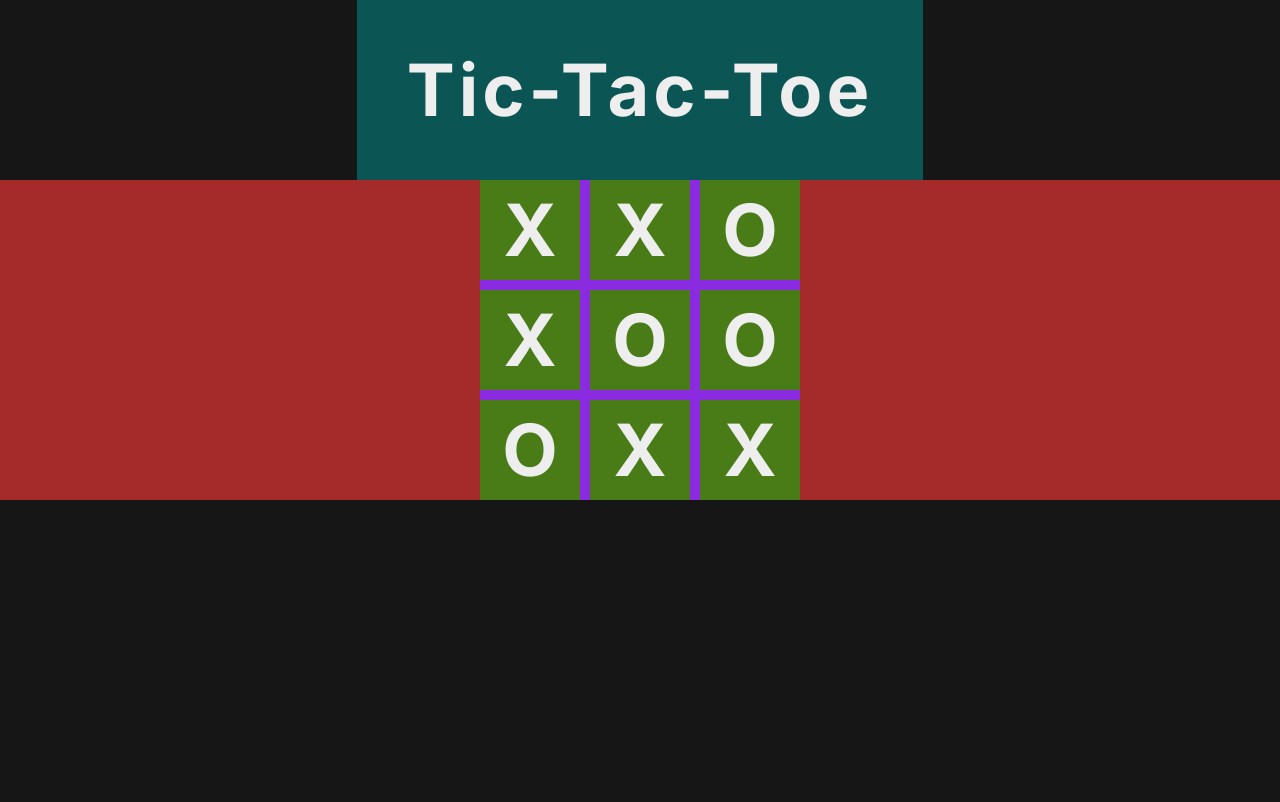
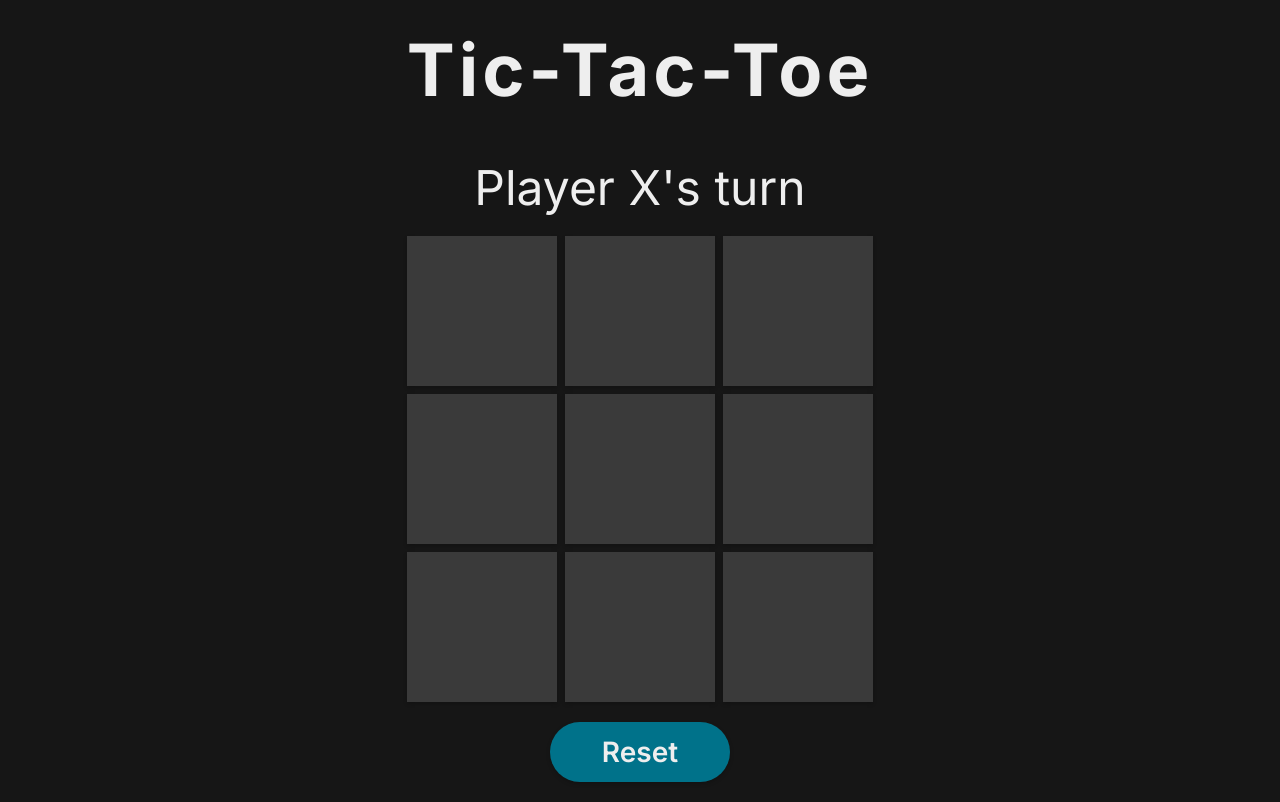
Before and after one commit to David-Vaclavik/Tic-Tac-Toe, a plain HTML site: page index.html in a window 1280 px wide. Drawn offline with Linux system fonts and the light colour scheme.

Commit message:
Implement game logic and UI improvements
- Add winner and tie detection for Tic-Tac-Toe
- Disable cells after game ends
- Add reset functionality to restart the game

```diff
--- a/index.html
+++ b/index.html
@@ -21,19 +21,34 @@
     </header>
 
     <main>
+        <!-- <div class="controls">
+            <button>Player 1: X</button>
+            <button>Player 2: O</button>
+            <button data-reset>Reset</button>
+        </div> -->
+
+        <div class="display" data-display>
+            <!-- <h2>Test</h2> -->
+        </div>
+
         <div class="gameboard-container">
-            <!-- <h3>gameboard-container</h3> -->
-            <div class="cell">X</div>
-            <div class="cell">X</div>
-            <div class="cell">O</div>
+            <button class="cell" data-row="0" data-col="0"></button>
+            <button class="cell" data-row="0" data-col="1"></button>
+            <button class="cell" data-row="0" data-col="2"></button>
 
-            <div class="cell">X</div>
-            <div class="cell">O</div>
-            <div class="cell">O</div>
+            <button class="cell" data-row="1" data-col="0"></button>
+            <button class="cell" data-row="1" data-col="1"></button>
+            <button class="cell" data-row="1" data-col="2"></button>
 
-            <div class="cell">O</div>
-            <div class="cell">X</div>
-            <div class="cell">X</div>
+            <button class="cell" data-row="2" data-col="0"></button>
+            <button class="cell" data-row="2" data-col="1"></button>
+            <button class="cell" data-row="2" data-col="2"></button>
+        </div>
+
+        <div class="controls">
+            <!-- <button>Player 1: X</button>
+            <button>Player 2: O</button> -->
+            <button data-reset>Reset</button>
         </div>
     </main>
 
--- a/script.js
+++ b/script.js
@@ -47,6 +47,29 @@ function gameController(
     let round = 0;
     let board = gameboard();
 
+    const cell = document.querySelectorAll('.cell')
+    const display = document.querySelector('[data-display]')
+
+
+    const resetBoard = () => {
+        round = 0;
+        activePlayer = 0;
+        board = gameboard();
+
+        cell.forEach(c => {
+            c.textContent = '';
+            c.disabled = false;
+        });
+
+        display.textContent = `Player ${players[activePlayer].marker}'s turn`;
+    }
+
+    const disableCells = () => {
+        cell.forEach(c => {
+            c.disabled = true;
+        });
+    }
+
     const checkWinner = () => {
         round++;
         // console.log(round);
@@ -58,6 +81,9 @@ function gameController(
                 board[row].every(cell => cell === board[row][0])
             ) {
                 console.log("winner winner chicken dinner ROWS");
+                display.textContent = `Player ${board[row][0]} has won!`;
+                disableCells();
+                // resetBoard();
                 return board[row][0]; // Return 'X' or 'O'
             }
         }
@@ -73,6 +99,9 @@ function gameController(
                 first === board[2][column]
             ) {
                 console.log("winner winner chicken dinner COLUMNS: " + board[0][column]);
+                display.textContent = `Player ${first} has won!`;
+                disableCells();
+                // resetBoard();
                 return board[0][column]; // Return 'X' or 'O'
             }
         }
@@ -84,6 +113,9 @@ function gameController(
             board[1][1] === board[2][2]
         ) {
             console.log("winner winner chicken dinner main DIAGONAL: " + board[0][0]);
+            display.textContent = `Player ${board[0][0]} has won!`;
+            disableCells();
+            // resetBoard();
             return board[0][0]; // Return 'X' or 'O'
         }
         if (
@@ -92,20 +124,20 @@ function gameController(
             board[1][1] === board[2][0]
         ) {
             console.log("winner winner chicken dinner anti-main DIAGONAL: " + board[0][2]);
+            display.textContent = `Player ${board[0][2]} has won!`;
+            disableCells();
+            // resetBoard();
             return board[0][2]; // Return 'X' or 'O'
         }
 
         if (round === 9) {
             console.log("It's a TIE!!!!!");
-            round = 0;
-            turn = 1; // set turn to 1 so next play on new board will also be player 1
-
-            //: Reset board
-            board = gameboard();
+            display.textContent = "It's a TIE!!!!!";
+            // resetBoard();
         }
     }
 
-    let turn = 0;
+    let activePlayer = 0;
 
     const makeMark = (row, column) => {
         if (board[row][column] === 'X' || board[row][column] === 'O') {
@@ -113,19 +145,51 @@ function gameController(
             return;
         }
 
-        console.log(`${players[turn].name} plays:`);
-        board[row][column] = players[turn].marker;
+        console.log(`${players[activePlayer].name} plays:`);
+        board[row][column] = players[activePlayer].marker;
 
         console.log(board);
 
+        activePlayer > 0 ? activePlayer-- : activePlayer++;
+
+        display.textContent = `Player ${players[activePlayer].marker}'s turn`;
+
         checkWinner();
 
-        turn > 0 ? turn-- : turn++;
     }
 
-    return {players, makeMark};
+    display.textContent = `Player ${players[activePlayer].marker}'s turn`;
+    // activePlayer === 0 ?
+    // display.textContent = `Player ${players[activePlayer].marker}'s turn` :
+    // activePlayer++;
 
+    // Fills cell
+    document.addEventListener('click', (e) => {
+        if (e.target.classList.contains('cell') && e.target.textContent === '') {
+            e.target.textContent = players[activePlayer].marker
+
+            const row = Number(e.target.dataset.row);
+            const col = Number(e.target.dataset.col);
+
+            makeMark(row, col);
+        }
+    });
+
+    return {players, makeMark, resetBoard};
 }
+
+function initEventListeners() {
+    // console.log("initEventListeners");
+    const resetBtn = document.querySelector("[data-reset]")
+    const cell = document.querySelectorAll('.cell')
+
+    resetBtn.addEventListener('click', () => {
+        console.log("reset");
+        game.resetBoard();
+    })
+}
+
+initEventListeners();
 
 const game = gameController();
 
@@ -160,29 +224,22 @@ game.makeMark(2, 2);
 // game.makeMark(2, 0);
 
 // TIE
-game.makeMark(0, 0);
-game.makeMark(0, 2);
-game.makeMark(0, 1);
+// game.makeMark(0, 0);
+// game.makeMark(0, 2);
+// game.makeMark(0, 1);
 
-game.makeMark(1, 1);
-game.makeMark(2, 2);
-game.makeMark(1, 0);
+// game.makeMark(1, 1);
+// game.makeMark(2, 2);
+// game.makeMark(1, 0);
 
-game.makeMark(1, 2);
-game.makeMark(2, 1);
-game.makeMark(2, 0);
+// game.makeMark(1, 2);
+// game.makeMark(2, 1);
+// game.makeMark(2, 0);
 
 
 
 
-/*
-function arraysEqual(a, b) {
-  return a.length === b.length && a.every((val, i) => val === b[i]);
-}
 
-console.log(arraysEqual([1, 1, 1], [1, 1, 1])); // true
-console.log(arraysEqual([1, 2, 3], [1, 2, 4])); // false
-*/
 
 
 
--- a/styles.css
+++ b/styles.css
@@ -16,6 +16,8 @@ body {
     /* font-family: system-ui, "Segoe UI", Roboto, Helvetica, Arial, sans-serif, "Apple Color Emoji", "Segoe UI Emoji", "Segoe UI Symbol"; */
     background-color: oklch(20% 0 0);
     color: oklch(95% 0 0);
+
+    min-height: 100vh;
 }
 
 p {
@@ -24,7 +26,7 @@ p {
 }
 
 input, button, textarea, select, dialog {
-  font: inherit;
+    font: inherit;
 }
 
 h1 {
@@ -35,40 +37,121 @@ h1 {
 /* ================================== Reset ends here =================================== */
 
 header {
-  padding: 50px;
-  background-color: rgb(11, 85, 85);
+  padding: 30px;
+  /* background-color: rgb(11, 85, 85); */
+}
+
+/* body {
+    background-color: aqua;
+} */
+
+.display {
+  align-self: center;
+  margin: 20px;
+  font-size: 48px;
+  /* background-color: brown; */
+}
+
+.controls button {
+    width: 180px;
+    height: 60px;
+    margin: 20px;
+    border-style: none;
+    border-radius: 500px;
+    font-size: 28px;
+    font-weight: 600;
+    color: inherit;
+    background-color: oklch(50% 0.11 215);
+    cursor: pointer;
+    transition: all 0.2s ease;
+    box-shadow: 0 2px 4px oklch(0% 0 0 / 0.2);
+}
+
+.controls button:hover {
+    transform: translateY(-2px);
+    box-shadow: 0 4px 8px oklch(0% 0 0 / 0.3);
+    background-color: oklch(55% 0.14 215);
+}
+
+.controls button:active {
+    transform: translateY(0);
+    box-shadow: 0 2px 4px oklch(0% 0 0 / 0.2);
 }
 
 main {
   display: flex;
-  flex: auto;
+  flex-direction: column;
+  flex: 1;
+  justify-content: flex-start;
+  align-self: stretch;
+  /* background-color: rgb(122, 32, 32); */
+}
+
+.controls {
+  display: flex;
   justify-content: center;
-  align-self: stretch;
-  background-color: brown;
+  gap: 20px;
+
+  /* background-color: rgb(29, 104, 6); */
 }
 
 .gameboard-container {
   display: grid;
   grid-template-rows: 1fr 1fr 1fr;
+  /* grid-template-rows: 100px 100px 100px; */
   grid-template-columns: 1fr 1fr 1fr;
-  gap: 10px;
+  gap: 8px;
+  align-self: center;
   /* justify-content: center;
   align-content: center;
   justify-items: center;
   align-items: center; */
 
-  background-color: blueviolet;
+  /* background-color: blueviolet; */
 }
 
 .cell {
-  display: grid;
+  /* display: grid; */
   justify-content: center;
   align-content: center;
-  width: 100px;
+  width: 150px;
   aspect-ratio: 1/1;
 
-  font-size: 72px;
+  font-size: 120px;
   font-weight: 700;
+  color: inherit;
 
-  background-color: rgb(73, 124, 23);
+  border-style: none;
+  cursor: pointer;
+  transition: all 0.2s ease;
+  box-shadow: 0 2px 4px oklch(0% 0 0 / 0.2);
+
+  background-color: oklch(35% 0 0);
 }
+
+.cell:hover {
+    transform: translateY(-2px);
+    box-shadow: 0 4px 8px oklch(0% 0 0 / 0.3);
+    background-color: oklch(55% 0.14 215);
+}
+
+.cell:active {
+    transform: translateY(0);
+    box-shadow: 0 2px 4px oklch(0% 0 0 / 0.2);
+}
+
+
+/* .controls button {
+    width: 180px;
+    height: 60px;
+    margin: 20px;
+    border-style: none;
+    border-radius: 500px;
+    font-size: 28px;
+    font-weight: 600;
+    color: inherit;
+    background-color: oklch(50% 0.11 215);
+    cursor: pointer;
+    transition: all 0.2s ease;
+    box-shadow: 0 2px 4px oklch(0% 0 0 / 0.2);
+}*/
```
